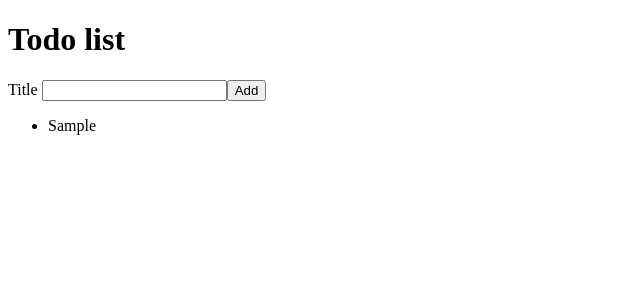
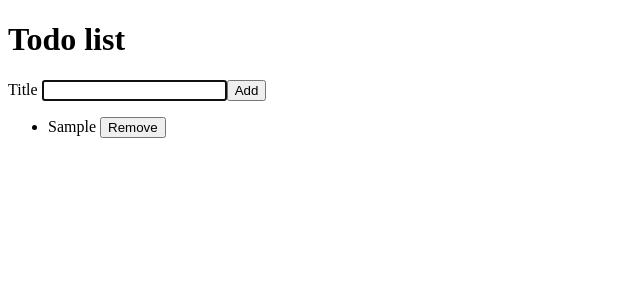
Before and after one commit to Hizzodge/react-todo, a React (Create React App) app: page / in a window 1280 px wide. Both pictures are taken after typing "Sample" into the empty fields and a click on the button "Add". Shown: the top 300 px of the page, without its empty margins (0-640 px from the left). Built offline with nearby package versions, Linux system fonts and the light colour scheme; the HTML template or start-up script is replaced by a standard one.

Commit message:
remove button to list items

```diff
--- a/src/App.js
+++ b/src/App.js
@@ -13,17 +13,22 @@ function useSemiPersistentState() {
  return ([todoList, setTodoList]);
 }
 
+
 function App() {
   const [todoList, setTodoList] = useSemiPersistentState('')
  const addTodo = (newTodo) => {
   setTodoList([...todoList, newTodo])
  }
+ const removeTodo = (id)=> {
+  const filteredTodoList = todoList.filter(todoItem => id.id !== todoItem.id)
+  setTodoList(filteredTodoList);
+}
 
   return (
     <>
       <h1>Todo list</h1>
       <AddTodoForm onAddTodo={addTodo}/>
-      <TodoList todoList={todoList}/>
+      <TodoList todoList={todoList} onRemoveTodo={removeTodo}/>
     </>
   );
 }
--- a/src/InputWithLabel.js
+++ b/src/InputWithLabel.js
@@ -1,11 +1,18 @@
-import React from "react";
+import React, { useEffect, useRef } from "react";
 
 const InputwithLabel = ({todoTitle, handleTitleChange, children}) => {
+
+  const inputRef = useRef();
+
+  useEffect(() => {
+      inputRef.current.focus();
+
+  },[todoTitle]);
 
   return (
     <>
     <label htmlFor="todoTitle">{children}</label>
-      <input id="todoTitle" type="text" name='title' value={todoTitle} onChange={handleTitleChange} autoFocus/>
+      <input ref={inputRef} id="todoTitle" type="text" name='title' value={todoTitle} onChange={handleTitleChange}/>
     </>
   )
 }
--- a/src/TodoList.js
+++ b/src/TodoList.js
@@ -3,11 +3,11 @@ import TodoListItem from "./TodoListItem";
 
 
 
-const TodoList = ({todoList}) => {
+const TodoList = ({todoList, onRemoveTodo}) => {
   return (
     <ul>
       {todoList.map((obj) => (
-        <TodoListItem obj={obj} key={obj.id}/>
+        <TodoListItem obj={obj} key={obj.id} onRemoveTodo={onRemoveTodo}/>
       ))}
     </ul>
   );
--- a/src/TodoListItem.js
+++ b/src/TodoListItem.js
@@ -1,8 +1,7 @@
-import React from "react";
 
-const TodoListItem = ({obj}) => {
+const TodoListItem = ({obj, onRemoveTodo}) => {
    return (
-    <li>{obj.title}</li>
+    <li>{obj.title} <button type="button" onClick={() => onRemoveTodo(obj)}>Remove</button></li>
    )
 }
 
```
